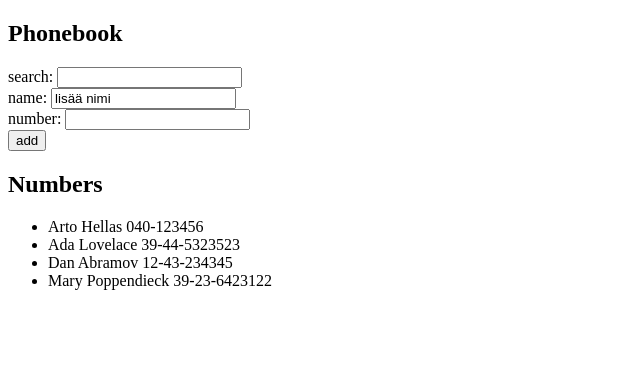
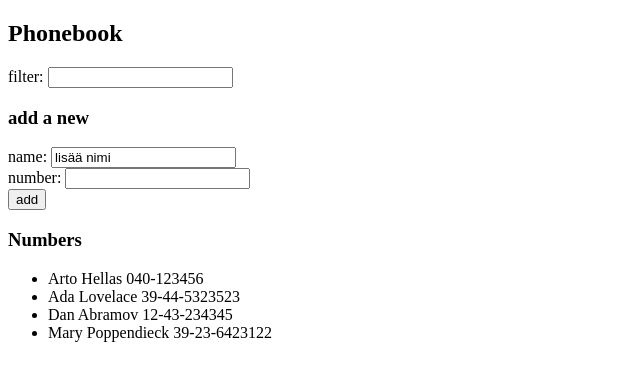
Before and after one commit to tujokuus/FullStack-HY, a React (Vite) app in the folder part2/puhelinluettelo/: page / in a window 1280 px wide. Shown: the top 380 px of the page, without its empty margins (0-640 px from the left). Built offline with nearby package versions, Linux system fonts and the light colour scheme.

Commit message:
refaktoroitu

```diff
--- a/part2/puhelinluettelo/src/App.jsx
+++ b/part2/puhelinluettelo/src/App.jsx
@@ -4,11 +4,35 @@ function checkAvailability(persons, newName) {
   return persons.some((person) => person.name === newName)
 }
 
-const Search = ({ value, onChange }) => {
+const Filter = ({ value, handleSearchChange }) => {
   return (
     <div>
-      search <input value={value} onChange={onChange} />
+      filter: <input value={value} onChange={handleSearchChange} />
     </div>
+  )
+}
+
+const PersonForm = ({ formData, formHandlers }) => {
+  const { newName, newNumber } = formData
+  const { handleNameChange, handleNumberChange, addName } = formHandlers
+
+  return (
+    <form onSubmit={addName}>
+        <div>name: <input value={newName} onChange={handleNameChange}/></div>
+        <div>number: <input value={newNumber} onChange={handleNumberChange}/></div>
+        <div>
+          <button type="submit">add</button>
+        </div>
+      </form>
+  )
+}
+
+const Persons = ({ persons }) => {
+  return(
+    <ul>
+    {persons.map(person =>
+      <li key={person.id}> {person.name} {person.number} </li>)}
+  </ul>
   )
 }
 
@@ -59,19 +83,16 @@ const App = () => {
   return (
     <div>
       <h2>Phonebook</h2>
-      <div>search: <input value={search} onChange={handleSearchChange}/> </div>
-      <form onSubmit={addName}>
-        <div>name: <input value={newName} onChange={handleNameChange}/></div>
-        <div>number: <input value={newNumber} onChange={handleNumberChange}/></div>
-        <div>
-          <button type="submit">add</button>
-        </div>
-      </form>
-      <h2>Numbers</h2>
-      <ul>
-        {filteredPersons.map(person =>
-          <li key={person.id}> {person.name} {person.number} </li>)}
-      </ul>
+
+      <Filter value={search} handleSearchChange={handleSearchChange} />
+      <h3>add a new</h3>
+      <PersonForm
+        formData={{ newName, newNumber }}
+        formHandlers={{ handleNameChange, handleNumberChange, addName }}
+      />
+      <h3>Numbers</h3>
+      <Persons persons={filteredPersons} />
+
     </div>
   )
 
```
